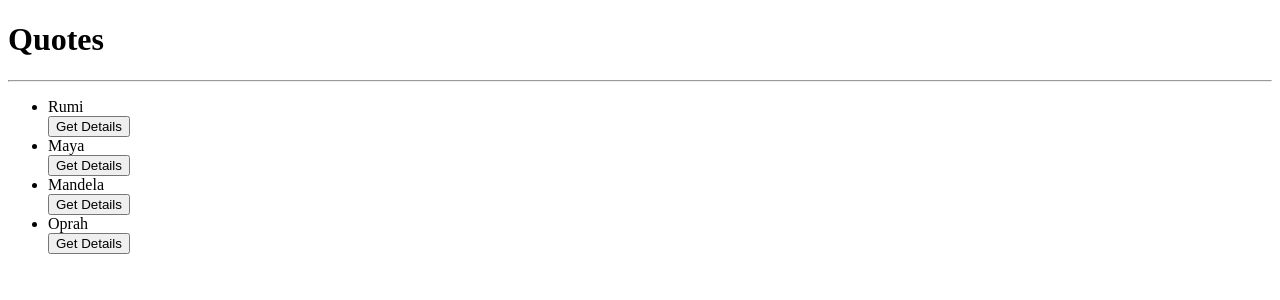
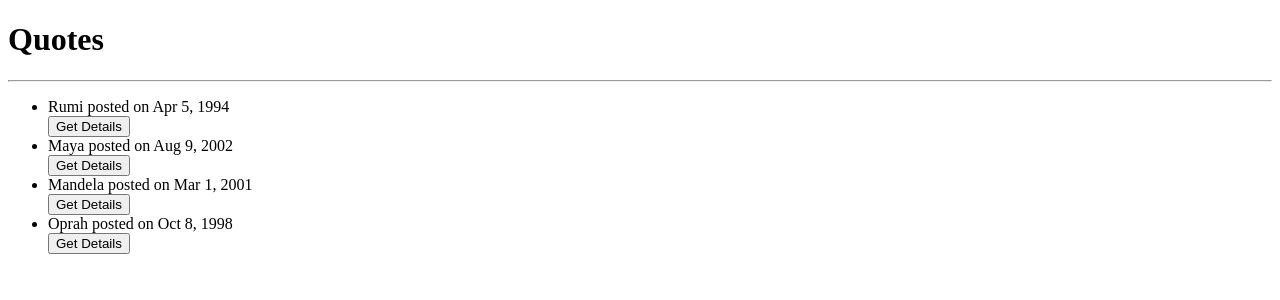
Before and after one commit to halima254/quotes, an Angular app in the folder Quotes/: page / in a window 1280 px wide. Shown: the top 300 px of the page. Built offline with nearby package versions, Linux system fonts and the light colour scheme.

Commit message:
add date and piping to simplify date format

```diff
--- a/Quotes/src/app/quote.ts
+++ b/Quotes/src/app/quote.ts
@@ -1,6 +1,6 @@
 export class Quote {
    showDescription: boolean;
-   constructor(public id:number, public author:string,public description:string){
+   constructor(public id:number, public author:string,public description:string, public postedDate:Date){
        this.showDescription=false;
    }
 }
--- a/Quotes/src/app/quote/quote.component.html
+++ b/Quotes/src/app/quote/quote.component.html
@@ -3,7 +3,7 @@
     <hr>
     <ul>
     <div *ngFor = 'let quote of quotes; let i = index'>
-       <li> {{quote.author}}</li>
+       <li appStrikethrough> {{quote.author}} posted on {{quote.postedDate|date}}</li>
        <button (click)='toggleDetails(i)'>Get Details</button>
         <app-quote-detail *ngIf ='quote.showDescription' [quote]='quote' (isComplete)='completeQuote($event,i)'></app-quote-detail>
 
--- a/Quotes/src/app/quote/quote.component.ts
+++ b/Quotes/src/app/quote/quote.component.ts
@@ -14,10 +14,10 @@
  }
 
   quotes: Quote[] = [
-    new Quote(1, 'Rumi', 'Be empty of worrying, think of who created thoughts'),
-    new Quote(2, 'Maya', 'let yourself be silently drawn by the strange pill of what you really love. It will not lead you astray'),
-    new Quote(3, 'Mandela', 'Dance until you shatter yourself'),
-    new Quote(4, 'Oprah', 'This is a stable truth, whatever you love you are'),
+    new Quote(1, 'Rumi', 'Be empty of worrying, think of who created thoughts', new Date(1994,3,5)),
+    new Quote(2, 'Maya', 'let yourself be silently drawn by the strange pill of what you really love. It will not lead you astray', new Date(2002,7,9)),
+    new Quote(3, 'Mandela', 'Dance until you shatter yourself', new Date(2001, 2,1)),
+    new Quote(4, 'Oprah', 'This is a stable truth, whatever you love you are',new Date(1998,9,8)),
 
   ];
   toggleDetails(index:any){
--- a/Quotes/src/app/strikethrough.directive.ts
+++ b/Quotes/src/app/strikethrough.directive.ts
@@ -1,10 +1,20 @@
-import { Directive } from '@angular/core';
+import { Directive, ElementRef, HostListener } from '@angular/core';
 
 @Directive({
   selector: '[appStrikethrough]'
 })
 export class StrikethroughDirective {
 
-  constructor() { }
+  constructor(private elem: ElementRef) { }
+  @HostListener("click") onClicks(){
+    this.textDeco("line-through")
+  }
+
+  @HostListener("dblclick") onDoubleClicks(){
+    this.textDeco("None")
+  }
+  private textDeco(action:string){
+    this.elem.nativeElement.style.textDecoration=action;
+   }
 
 }
```
